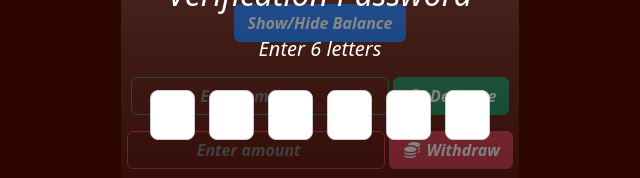
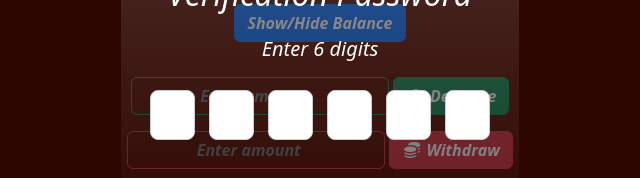
Before and after one commit to mohamedkhaled65556/Bank-ATM, a plain HTML site: page index.html in a window 1280 px wide. Both pictures are taken after a click on the button "Sign in". Shown: the part 270-448 px from the top of the page, 320-960 px from the left. Drawn offline with nearby package versions, Linux system fonts and the light colour scheme.

Commit message:
Update index.html

```diff
--- a/index.html
+++ b/index.html
@@ -37,7 +37,7 @@
             <i class="fa-solid fa-circle-xmark"></i>
           </button>
           <h2 class="text-center">Verification Password</h2>
-          <h5 class="text-center">Enter 6 letters</h5>
+          <h5 class="text-center">Enter 6 digits</h5>
           <div class="justify-content-between">
             <input id="otp1" class="otp-input" type="password" maxlength="1" />
             <input id="otp2" class="otp-input" type="password" maxlength="1" />
@@ -65,7 +65,7 @@
               <i class="fa-solid fa-circle-xmark"></i>
             </button>
             <h2 class="text-center">Changing Password</h2>
-            <h5 class="text-center">Enter 6 letters</h5>
+            <h5 class="text-center">Enter 6 digits</h5>
             <div class="justify-content-between">
               <input
                 id="otp01"
```
